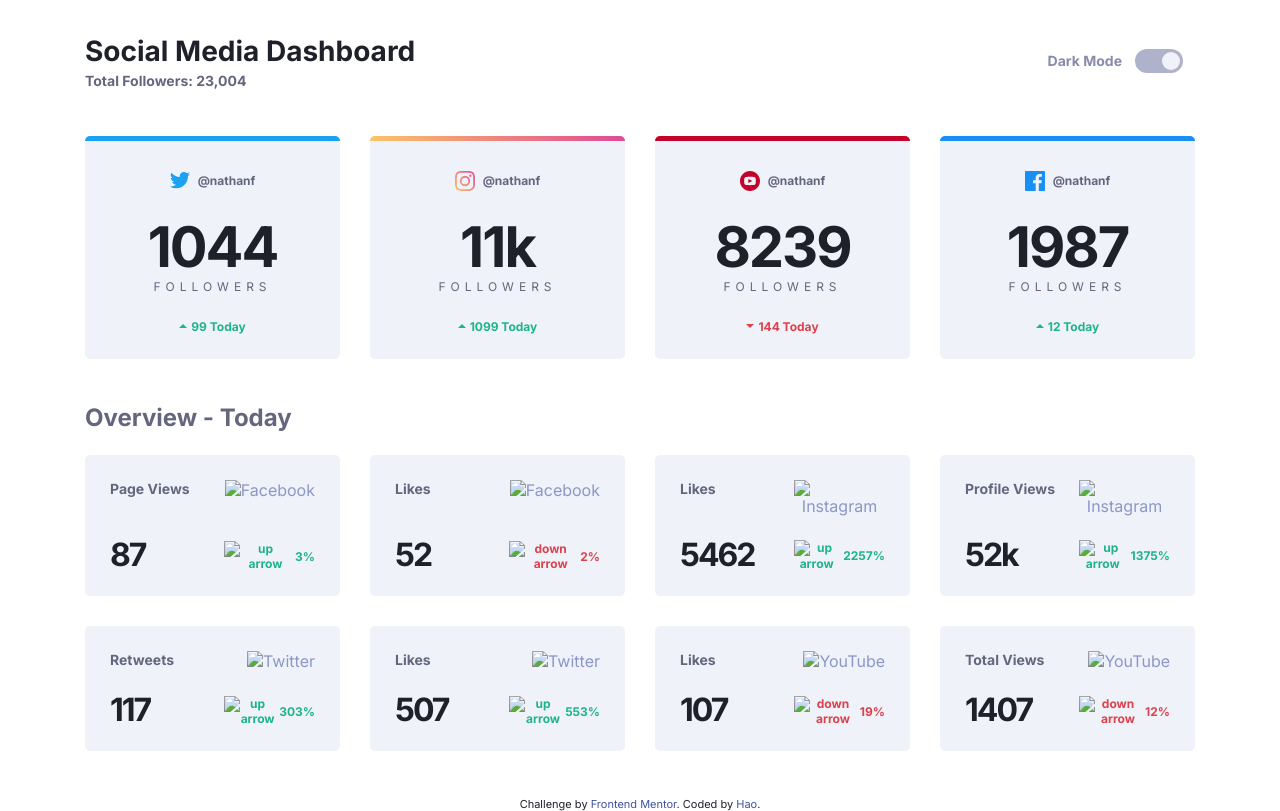
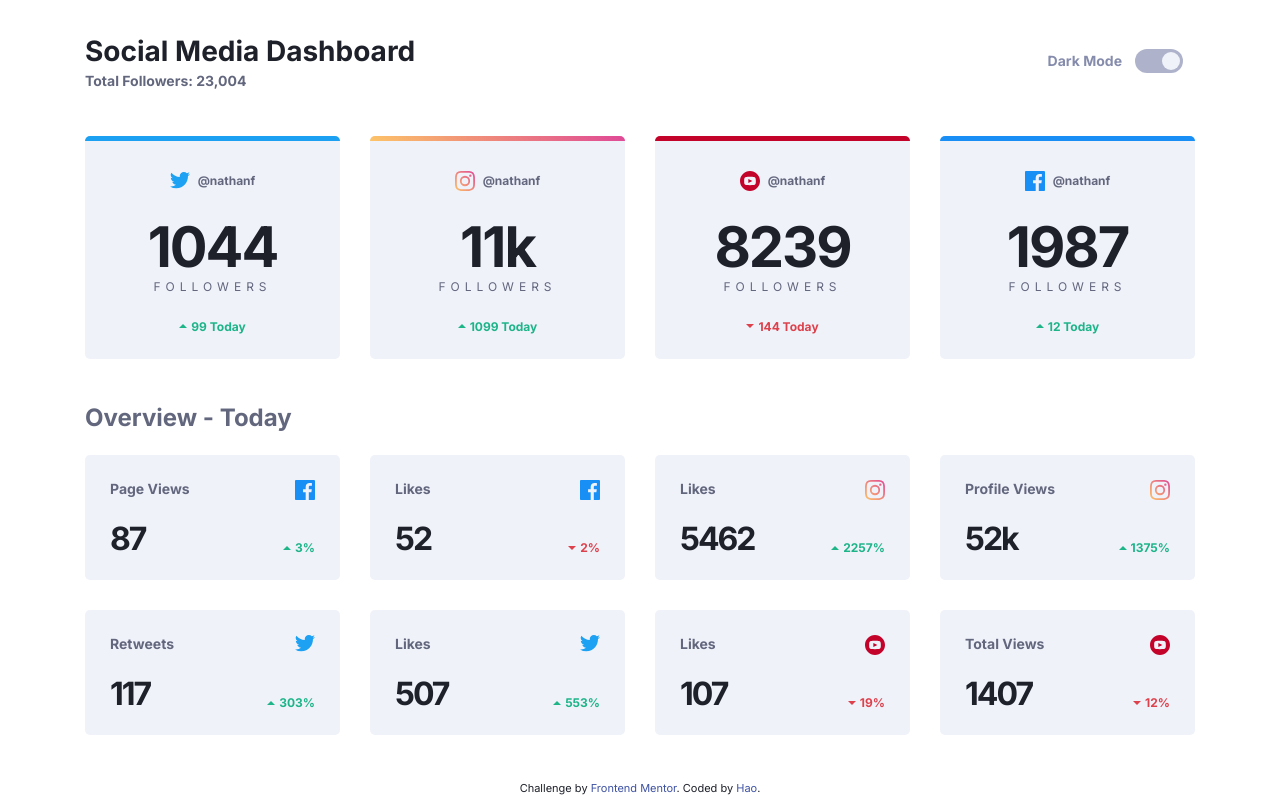
Before and after one commit to kaden175ck/social-media-dashboard, a website: page index.html in a window 1280 px wide. Drawn offline with nearby package versions, Linux system fonts and the light colour scheme; files that its build step writes are made by us from their sources; the site is published under a folder, as on GitHub Pages, so addresses that start at the root find nothing; a web font is replaced by a local one.

Commit message:
Use relative paths for images

```diff
--- a/index.html
+++ b/index.html
@@ -154,80 +154,80 @@
 
           <div class="card card-grid">
             <div class="card__subtitle">Page Views</div>
-            <img class="" src="/images/icon-facebook.svg" alt="Facebook" />
+            <img class="" src="images/icon-facebook.svg" alt="Facebook" />
             <div class="card__count card__count--small">87</div>
             <div class="card__change card__change--up">
-              <img src="/images/icon-up.svg" alt="up arrow" />
+              <img src="images/icon-up.svg" alt="up arrow" />
               <div class="card__number">3%</div>
             </div>
           </div>
 
           <div class="card card-grid">
             <div class="card__subtitle">Likes</div>
-            <img class="" src="/images/icon-facebook.svg" alt="Facebook" />
+            <img class="" src="images/icon-facebook.svg" alt="Facebook" />
             <div class="card__count card__count--small">52</div>
             <div class="card__change card__change--down">
-              <img src="/images/icon-down.svg" alt="down arrow" />
+              <img src="images/icon-down.svg" alt="down arrow" />
               <div class="card__number">2%</div>
             </div>
           </div>
 
           <div class="card card-grid">
             <div class="card__subtitle">Likes</div>
-            <img class="" src="/images/icon-instagram.svg" alt="Instagram" />
+            <img class="" src="images/icon-instagram.svg" alt="Instagram" />
             <div class="card__count card__count--small">5462</div>
             <div class="card__change card__change--up">
-              <img src="/images/icon-up.svg" alt="up arrow" />
+              <img src="images/icon-up.svg" alt="up arrow" />
               <div class="card__number">2257%</div>
             </div>
           </div>
 
           <div class="card card-grid">
             <div class="card__subtitle">Profile Views</div>
-            <img class="" src="/images/icon-instagram.svg" alt="Instagram" />
+            <img class="" src="images/icon-instagram.svg" alt="Instagram" />
             <div class="card__count card__count--small">52k</div>
             <div class="card__change card__change--up">
-              <img src="/images/icon-up.svg" alt="up arrow" />
+              <img src="images/icon-up.svg" alt="up arrow" />
               <div class="card__number">1375%</div>
             </div>
           </div>
 
           <div class="card card-grid">
             <div class="card__subtitle">Retweets</div>
-            <img class="" src="/images/icon-twitter.svg" alt="Twitter" />
+            <img class="" src="images/icon-twitter.svg" alt="Twitter" />
             <div class="card__count card__count--small">117</div>
             <div class="card__change card__change--up">
-              <img src="/images/icon-up.svg" alt="up arrow" />
+              <img src="images/icon-up.svg" alt="up arrow" />
               <div class="card__number">303%</div>
             </div>
           </div>
 
           <div class="card card-grid">
             <div class="card__subtitle">Likes</div>
-            <img class="" src="/images/icon-twitter.svg" alt="Twitter" />
+            <img class="" src="images/icon-twitter.svg" alt="Twitter" />
             <div class="card__count card__count--small">507</div>
             <div class="card__change card__change--up">
-              <img src="/images/icon-up.svg" alt="up arrow" />
+              <img src="images/icon-up.svg" alt="up arrow" />
               <div class="card__number">553%</div>
             </div>
           </div>
 
           <div class="card card-grid">
             <div class="card__subtitle">Likes</div>
-            <img class="" src="/images/icon-youtube.svg" alt="YouTube" />
+            <img class="" src="images/icon-youtube.svg" alt="YouTube" />
             <div class="card__count card__count--small">107</div>
             <div class="card__change card__change--down">
-              <img src="/images/icon-down.svg" alt="down arrow" />
+              <img src="images/icon-down.svg" alt="down arrow" />
               <div class="card__number">19%</div>
             </div>
           </div>
 
           <div class="card card-grid">
             <div class="card__subtitle">Total Views</div>
-            <img class="" src="/images/icon-youtube.svg" alt="YouTube" />
+            <img class="" src="images/icon-youtube.svg" alt="YouTube" />
             <div class="card__count card__count--small">1407</div>
             <div class="card__change card__change--down">
-              <img src="/images/icon-down.svg" alt="down arrow" />
+              <img src="images/icon-down.svg" alt="down arrow" />
               <div class="card__number">12%</div>
             </div>
           </div>
```
